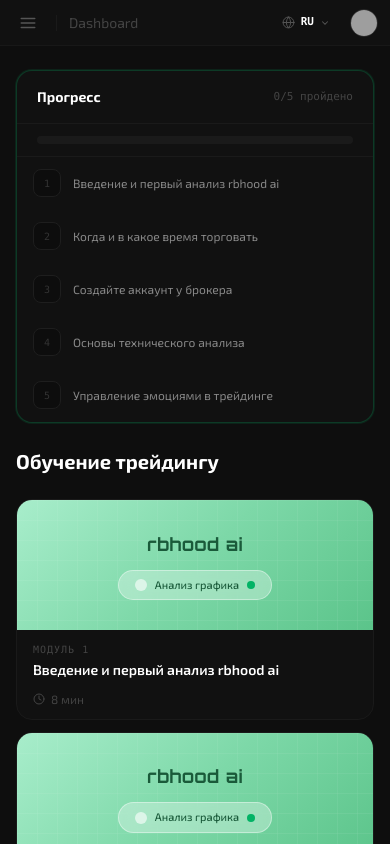
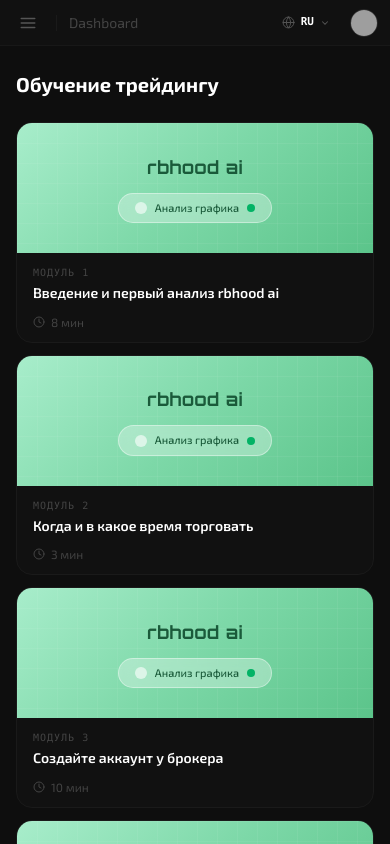
Before and after one commit to qryptobro/rbhood, a Next.js app: page /dashboard/training in a window 390 px wide. Built offline with nearby package versions, Linux system fonts and the light colour scheme; grey boxes are pictures that could not be loaded.

Commit message:
fix: progress panel below modules on mobile (natural order)

```diff
--- a/app/dashboard/training/page.tsx
+++ b/app/dashboard/training/page.tsx
@@ -117,7 +117,7 @@ export default function TrainingPage() {
 
       <div className="px-4 md:px-8 py-6 md:py-8 flex flex-col md:flex-row gap-6 md:items-start md:justify-center">
         {/* Left: modules grid */}
-        <div className="min-w-0 w-full md:w-[580px] order-2 md:order-1">
+        <div className="min-w-0 w-full md:w-[580px]">
           <h1 className="font-exo font-bold text-white text-xl md:text-2xl mb-6">{course?.title ?? "Обучение"}</h1>
 
           <div className="grid grid-cols-1 sm:grid-cols-2 gap-3">
@@ -207,7 +207,7 @@ export default function TrainingPage() {
         </div>
 
         {/* Right: progress panel */}
-        <div className="w-full md:w-[280px] flex-shrink-0 md:sticky md:top-4 order-1 md:order-2">
+        <div className="w-full md:w-[280px] flex-shrink-0 md:sticky md:top-4">
           <div className="rounded-2xl border border-[#02B36540] overflow-hidden" style={{ background: "#111", boxShadow: "0 0 0 1px #02B36520" }}>
             <div className="flex items-center justify-between px-5 py-4 border-b border-[#1a1a1a]">
               <span className="font-exo font-bold text-white text-sm">Прогресс</span>
```
